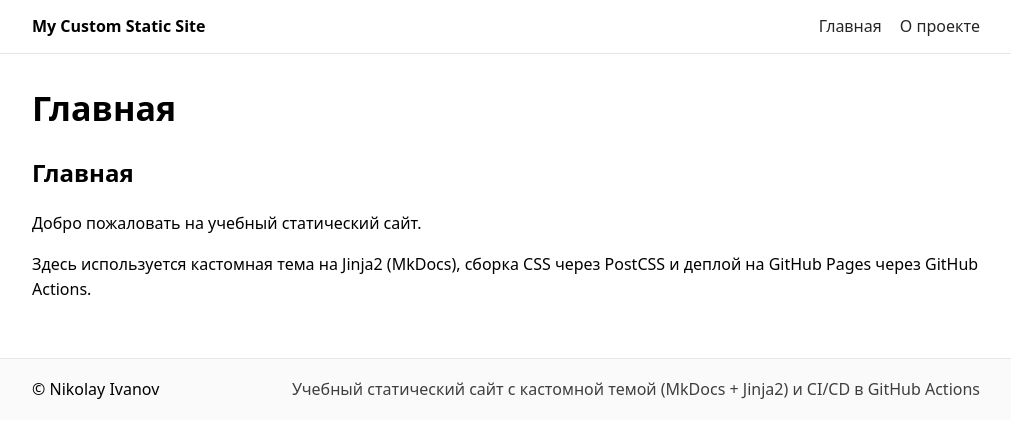
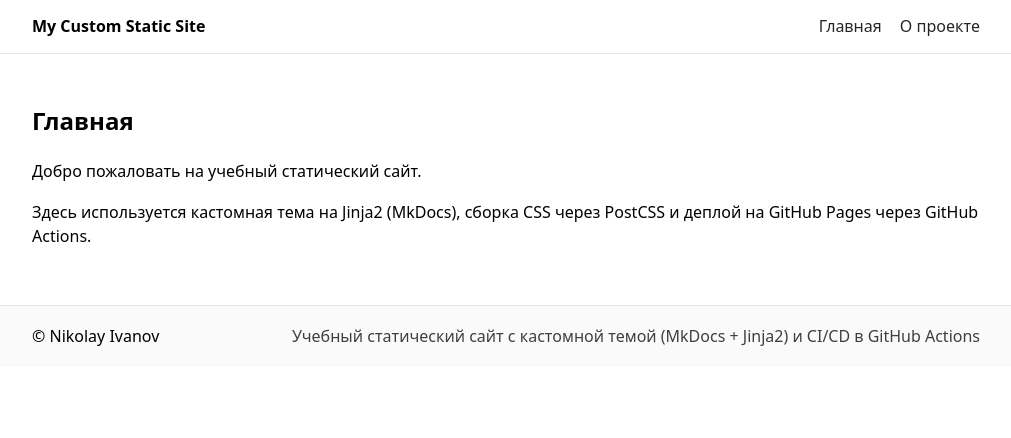
Before and after one commit to Ran3boy/site-python_2-2, an MkDocs documentation site: the page built from docs/index.md, in a window 1280 px wide. Shown: the top 438 px of the page, without its empty margins (134-1145 px from the left). Built offline with MkDocs 1.6.1, drawn with Linux system fonts in a browser that asks for light colours.

Commit message:
Update main.html

```diff
--- a/theme/main.html
+++ b/theme/main.html
@@ -9,27 +9,23 @@
     <meta name="description" content="{{ config.site_description }}" />
     <meta name="author" content="{{ config.site_author }}" />
 
-    <link rel="stylesheet" href="{{ base_url }}/assets/styles/index.css" />
+    <link rel="stylesheet" href="{{ 'assets/styles/index.css' | url }}" />
   </head>
 
   <body>
     <header class="site-header">
       <div class="container">
-        <a class="brand" href="{{ base_url }}/">{{ config.site_name }}</a>
+        <a class="brand" href="{{ '' | url }}">{{ config.site_name }}</a>
 
         <nav class="nav">
-          <a href="{{ base_url }}/">Главная</a>
-          <a href="{{ base_url }}/about/">О проекте</a>
+          <a href="{{ '' | url }}">Главная</a>
+          <a href="{{ 'about/' | url }}">О проекте</a>
         </nav>
       </div>
     </header>
 
     <main class="site-main">
       <div class="container">
-        {% if page.title %}
-          <h1 class="page-title">{{ page.title }}</h1>
-        {% endif %}
-
         <article class="content">
           {{ page.content }}
         </article>
```
